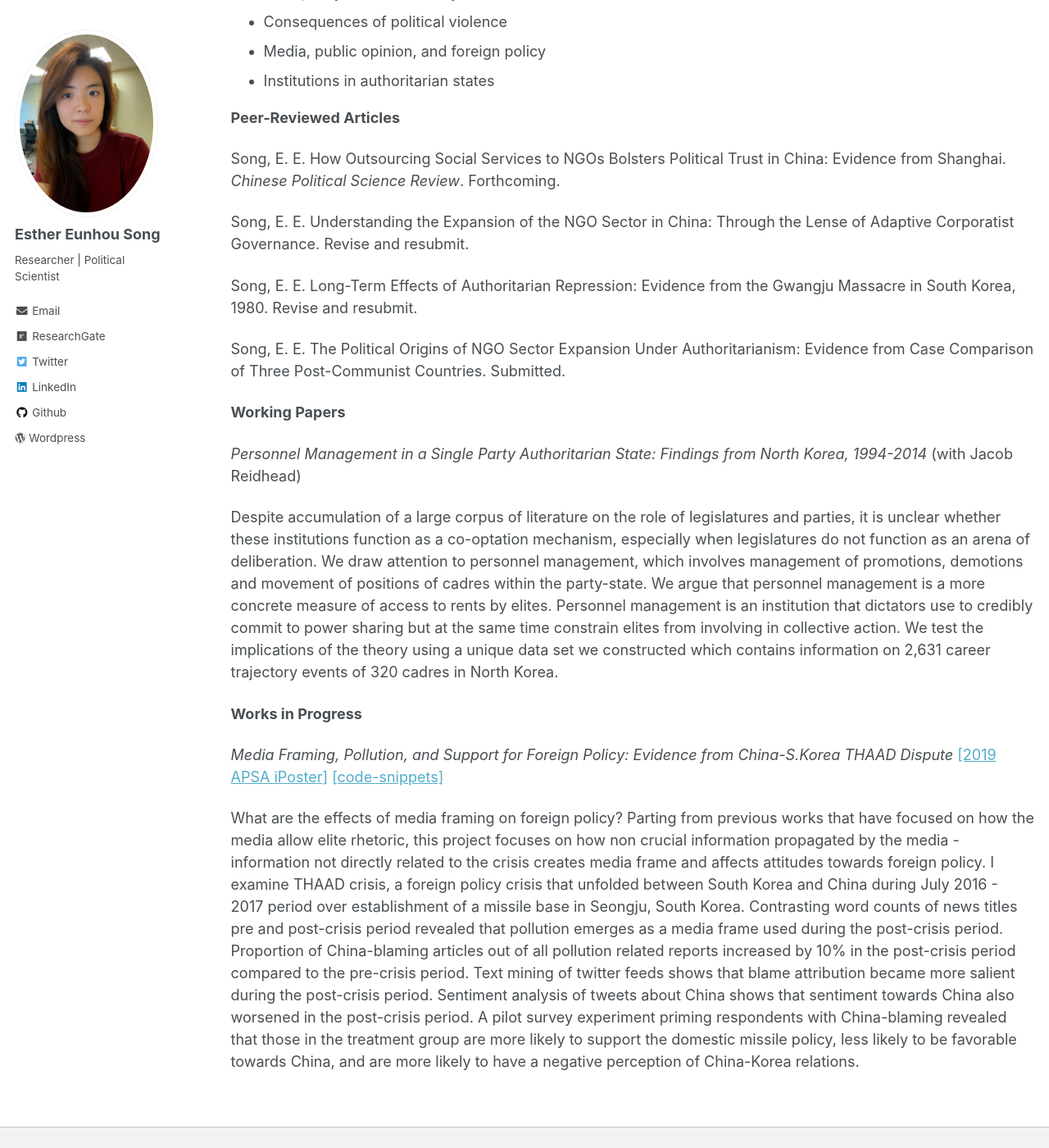
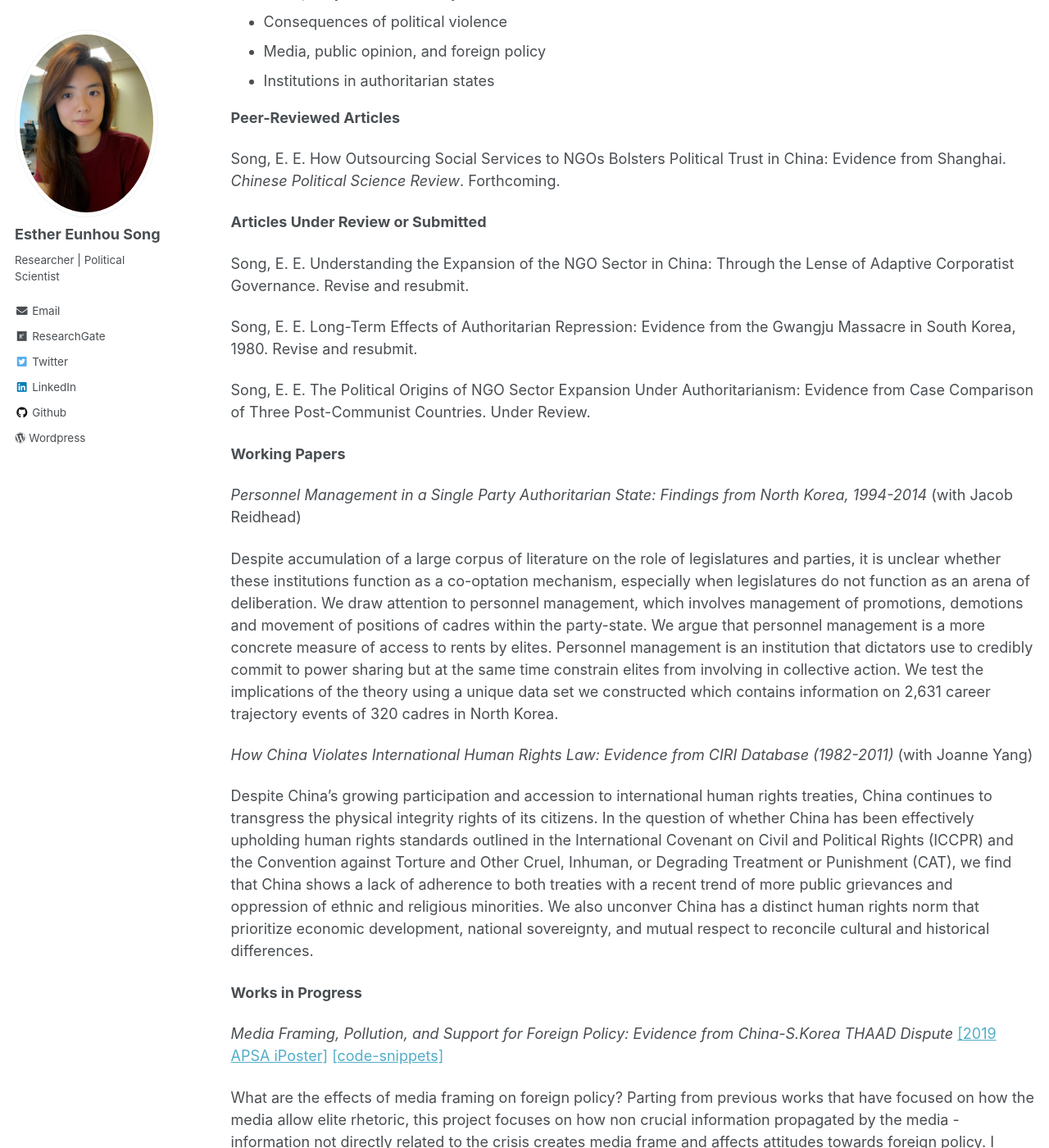
Before and after one commit to ehsong/ehsong.github.io, a Jekyll site: the page built from _pages/research.md, in a window 1280 px wide and 1400 px high, scrolled down 238 px. Shown: the whole window at 82% size. Built offline with Jekyll 4.4.1, drawn with Linux system fonts in a browser that asks for light colours.

Commit message:
Update research.md

```diff
--- a/_pages/research.md
+++ b/_pages/research.md
@@ -18,17 +18,24 @@ My research interests span across the following topics:
 
 Song, E. E. How Outsourcing Social Services to NGOs Bolsters Political Trust in China: Evidence from Shanghai. *Chinese Political Science Review*. Forthcoming.
 
+**Articles Under Review or Submitted**
+
 Song, E. E. Understanding the Expansion of the NGO Sector in China: Through the Lense of Adaptive Corporatist Governance. Revise and resubmit.
 
 Song, E. E. Long-Term Effects of Authoritarian Repression: Evidence from the Gwangju Massacre in South Korea, 1980. Revise and resubmit.
 
-Song, E. E. The Political Origins of NGO Sector Expansion Under Authoritarianism: Evidence from Case Comparison of Three Post-Communist Countries. Submitted.
+Song, E. E. The Political Origins of NGO Sector Expansion Under Authoritarianism: Evidence from Case Comparison of Three Post-Communist Countries. Under Review.
 
 **Working Papers**
 
 *Personnel Management in a Single Party Authoritarian State: Findings from North Korea, 1994-2014* (with Jacob Reidhead)
 
 Despite accumulation of a large corpus of literature on the role of legislatures and parties, it is unclear whether these institutions function as a co-optation mechanism, especially when legislatures do not function as an arena of deliberation. We draw attention to personnel management, which involves management of promotions, demotions and movement of positions of cadres within the party-state. We argue that personnel management is a more concrete measure of access to rents by elites. Personnel management is an institution that dictators use to credibly commit to power sharing but at the same time constrain elites from involving in collective action. We test the implications of the theory using a unique data set we constructed which contains information on 2,631 career trajectory events of 320 cadres in North Korea.
+
+*How China Violates International Human Rights Law: Evidence from CIRI Database (1982-2011)* (with Joanne Yang)
+
+Despite China’s growing participation and accession to international human rights treaties, China continues to transgress the physical integrity rights of its citizens. In the question of whether China has been effectively upholding human rights standards outlined in the International Covenant on Civil and
+Political Rights (ICCPR) and the Convention against Torture and Other Cruel, Inhuman, or Degrading Treatment or Punishment (CAT), we find that China shows a lack of adherence to both treaties with a recent trend of more public grievances and oppression of ethnic and religious minorities. We also unconver China has a distinct human rights norm that prioritize economic development, national sovereignty, and mutual respect to reconcile cultural and historical differences.
 
 **Works in Progress**
 
```
